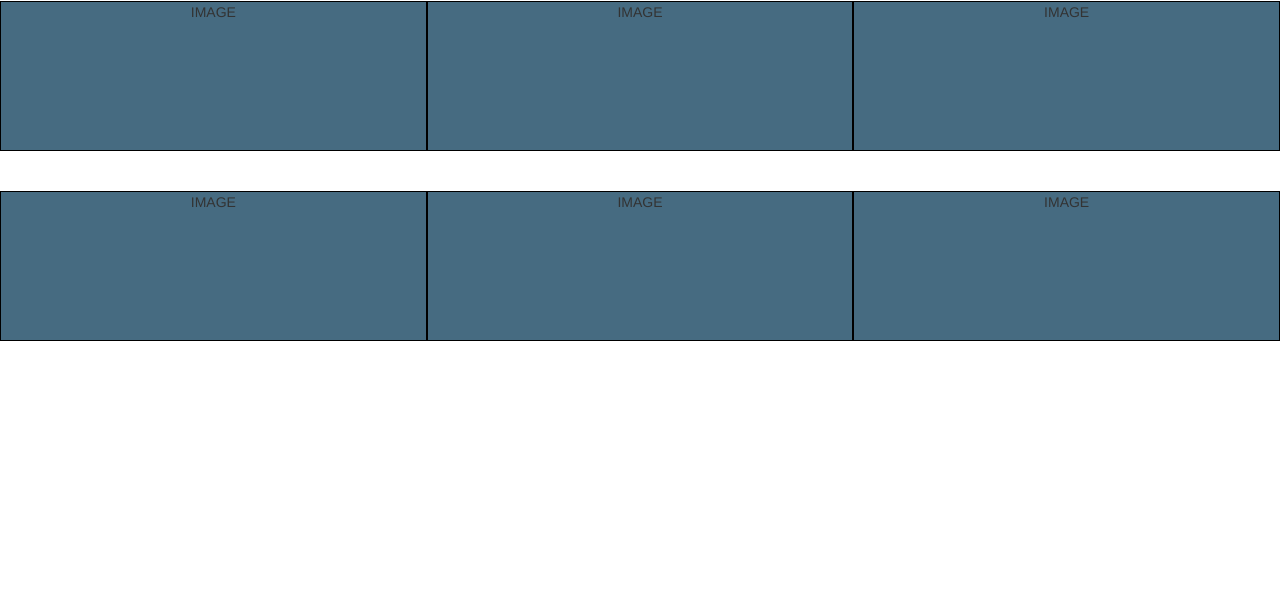
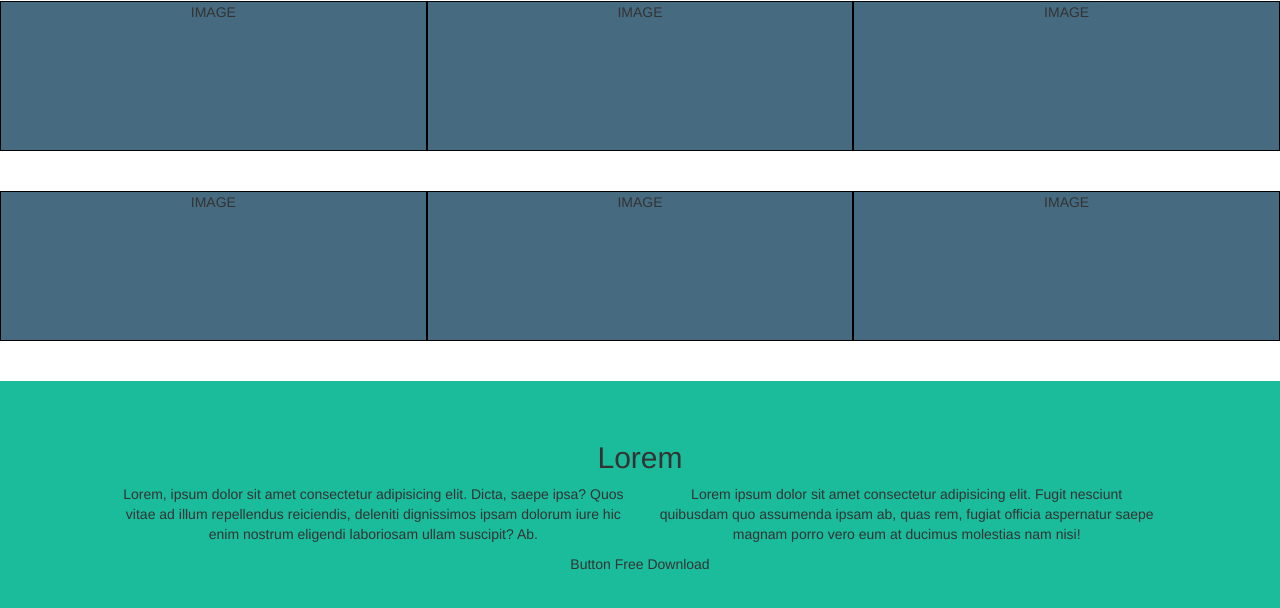
Before and after one commit to SimonaCinti/html-css-bootstrap-freelancer, a plain HTML site: page index.html in a window 1280 px wide. Shown: the part 642-1250 px from the top of the page. Before the commit the page ends 1023 px from the top, so only its background shows below. Drawn offline with Linux system fonts and the light colour scheme.

Commit message:
main about

```diff
--- a/css/styles.css
+++ b/css/styles.css
@@ -32,8 +32,20 @@
 }
 
 .portfolio .row :not(:first-child) {
-  height: 150px;
+  height: 150px; /*debug*/
   background-color: hsl(202, 30%, 39%);
   border: 1px solid black;
   margin-bottom: 40px;
 }
+
+/* MAIN | SECTION ABOUT */
+
+.about.container-fluid {
+  background-color: #1abc9c;
+  text-align: center;
+}
+
+.about .row {
+  margin-top: 40px;
+  margin-bottom: 40px;
+}
--- a/index.html
+++ b/index.html
@@ -44,8 +44,34 @@
         </div>
       </section>
       <!-- MAIN | SECTION ABOUT -->
-
+      <section class="about container-fluid">
+        <div class="row">
+          <div class="col-sm-12">
+            <h2>Lorem</h2>
+          </div>
+          <div class="col-sm-12 col-md-5 col-md-offset-1">
+            <p>
+              Lorem, ipsum dolor sit amet consectetur adipisicing elit. Dicta,
+              saepe ipsa? Quos vitae ad illum repellendus reiciendis, deleniti
+              dignissimos ipsam dolorum iure hic enim nostrum eligendi
+              laboriosam ullam suscipit? Ab.
+            </p>
+          </div>
+          <div class="col-sm-12 col-md-5">
+            <p>
+              Lorem ipsum dolor sit amet consectetur adipisicing elit. Fugit
+              nesciunt quibusdam quo assumenda ipsam ab, quas rem, fugiat
+              officia aspernatur saepe magnam porro vero eum at ducimus
+              molestias nam nisi!
+            </p>
+          </div>
+          <div class="col-sm-12">
+            <p>Button Free Download</p>
+          </div>
+        </div>
+      </section>
       <!-- MAIN | SECTION CONTACT ME -->
+      <div class="contact-me container-fluid"></div>
     </main>
     <!-- FOOTER -->
     <footer>
```
